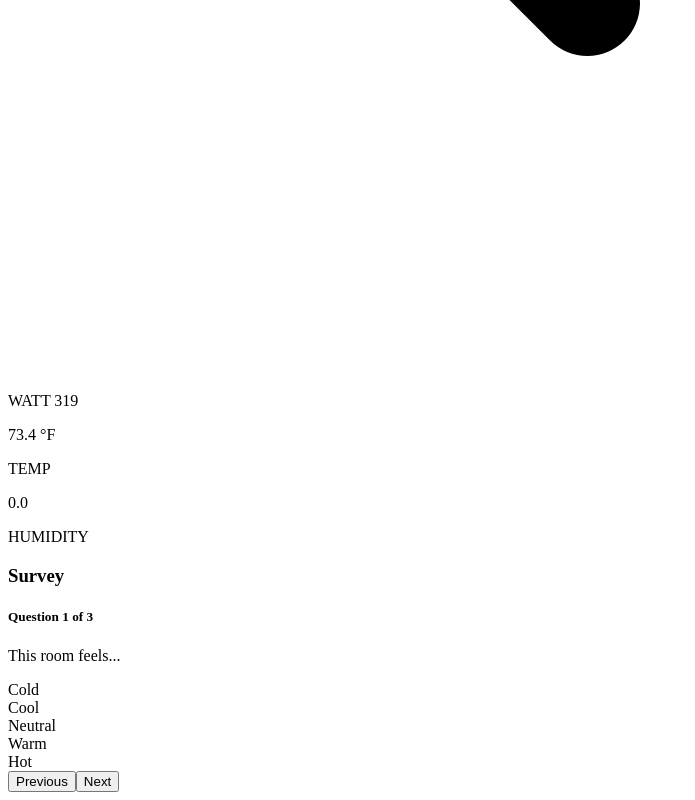
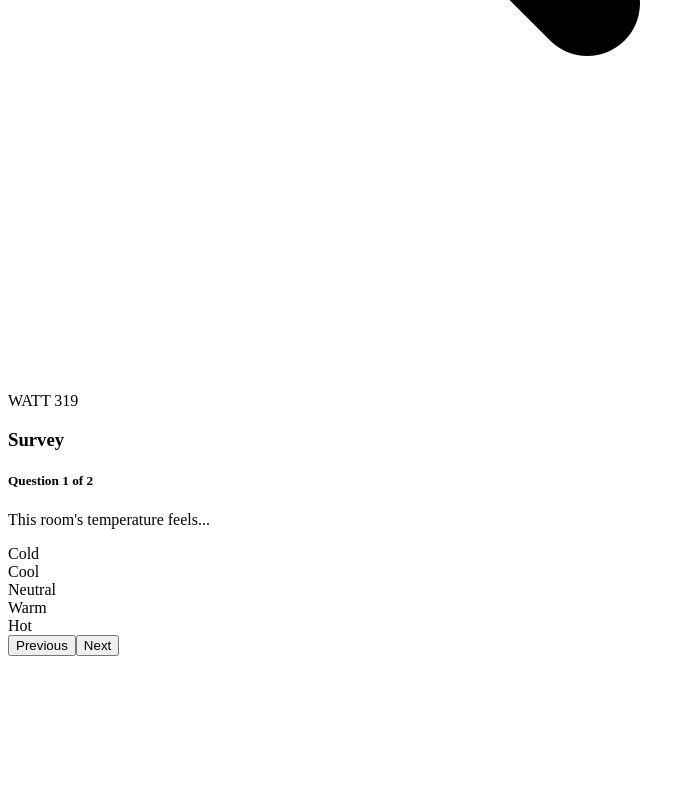
Before and after one commit to brenapp/cu-smart, a Next.js app: page /room/1 in a window 1280 px wide. Shown: the part 1061-1861 px from the top of the page, without its empty margins (0-695 px from the left). After the commit the page ends 1725 px from the top, so only its background shows below. Built offline with nearby package versions, Linux system fonts and the light colour scheme.

Commit message:
Survey component

```diff
--- /dev/null
+++ b/components/Survey.tsx
@@ -0,0 +1,39 @@
+import { motion } from "framer-motion";
+import { ReactChild, useState } from "react";
+import { Button } from "./Input";
+
+type Props = {
+  children: ReactChild[];
+  onSubmit?: () => void;
+};
+
+export default function Survey({ children, onSubmit }: Props) {
+  const [index, setIndex] = useState(0);
+
+  const increment: () => void = () =>
+    setIndex(Math.min(index + 1, children.length - 1));
+  const decrement: () => void = () => setIndex(Math.max(index - 1, 0));
+
+  return (
+    <div>
+      <h3 className="text-base font-semibold uppercase">Survey</h3>
+      <h5 className="text-gray-500">
+        Question {index + 1} of {children.length}
+      </h5>
+      <div>{children[index]}</div>
+      <div className="flex w-full items-center justify-end">
+        <Button
+          text="Previous"
+          variant={index == 0 ? "disabled" : "secondary"}
+          className="mr-2"
+          onClick={decrement}
+        />
+        {index < children.length - 1 ? (
+          <Button text="Next" variant="primary" onClick={increment} />
+        ) : (
+          <Button text="Submit" variant="primary" onClick={onSubmit} />
+        )}
+      </div>
+    </div>
+  );
+}
--- a/pages/room/[id].tsx
+++ b/pages/room/[id].tsx
@@ -3,19 +3,31 @@ import Link from "next/link";
 import { motion } from "framer-motion";
 import { popIn } from "../../animations";
 import { useRouter } from "next/router";
-import PopupID from "../../components/popup/id";
+import PopupID, { getID } from "../../components/popup/id";
+import Popup from "../../components/Popup";
 import { Button, Select } from "../../components/Input";
 import { useState } from "react";
+import Survey from "../../components/Survey";
 
 export default function Home() {
   const router = useRouter();
   const { id } = router.query;
+  const participantID = getID();
 
+
+  const [submitted, setSubmitted] = useState(false);
   const [perception, setPerception] = useState("Cold");
 
   return (
     <div className="min-h-screen bg-gray-100">
       <PopupID />
+      <Popup show={submitted}>
+        <h1 className="text-xl font-bold">Submitted!</h1>
+        <p>Your feedback has been saved to the server successfully.</p>
+        <div className="flex justify-center items-center">
+          <Button text="Close" onClick={() => setSubmitted(false)} autoFocus />
+        </div>
+      </Popup>
       <header className="w-full h-36 rounded-b-3xl bg-orange">
         <nav className="w-full flex items-center p-6 text-white">
           <Link href="/">
@@ -36,35 +48,39 @@ export default function Home() {
           </Link>
           <p className="pl-3 text-lg flex-1">WATT 319</p>
         </nav>
-        <section className="live max-w-5xl m-auto flex items-center justify-evenly md:justify-start md:px-16 text-white">
-          <div className="text-center md:pr-12">
-            <p className="text-lg">73.4 °F</p>
-            <p className="text-white text-opacity-90">TEMP</p>
-          </div>
-          <div className="text-center md:pr-12">
-            <p className="text-lg">0.0</p>
-            <p className="text-white text-opacity-90">HUMIDITY</p>
-          </div>
-        </section>
+        <section className="live max-w-5xl m-auto flex items-center justify-evenly md:justify-start md:px-16 text-white"></section>
       </header>
       <main className="p-6 max-w-5xl m-auto">
         <motion.div
-          {...popIn}
+          {...(participantID == "" ? {} : popIn)}
           className="bg-white w-full rounded-3xl shadow-sm p-6 flex flex-col"
         >
-          <h3 className="text-base font-semibold uppercase">Survey</h3>
-          <h5 className="text-gray-500">Question 1 of 3</h5>
-          <div className="question flex-1 mt-2 text-gray-600">
-            <p className="text-base">This room feels...</p>
-            <Select
-              options={["Cold", "Cool", "Neutral", "Warm", "Hot"]}
-              value={perception}
-              onSelect={item => setPerception(item)}
-              render={(item) => <>{item}</>}
-            />
-            <Button text="Previous" className="mr-2" variant="disabled" />
-            <Button text="Next" />
-          </div>
+          <Survey onSubmit={() => setSubmitted(true)}>
+            <>
+              <p>This room's temperature feels...</p>
+              <Select
+                options={["Cold", "Cool", "Neutral", "Warm", "Hot"]}
+                value={perception}
+                onSelect={(item) => setPerception(item)}
+                render={(item) => <>{item}</>}
+              />
+            </>
+            <>
+              <p>I want this room's temperature to be...</p>
+              <Select
+                options={[
+                  "Much Cooler",
+                  "Cooler",
+                  "As Is",
+                  "Warmer",
+                  "Much Warmer",
+                ]}
+                value={perception}
+                onSelect={(item) => setPerception(item)}
+                render={(item) => <>{item}</>}
+              />
+            </>
+          </Survey>
         </motion.div>
       </main>
     </div>
```
